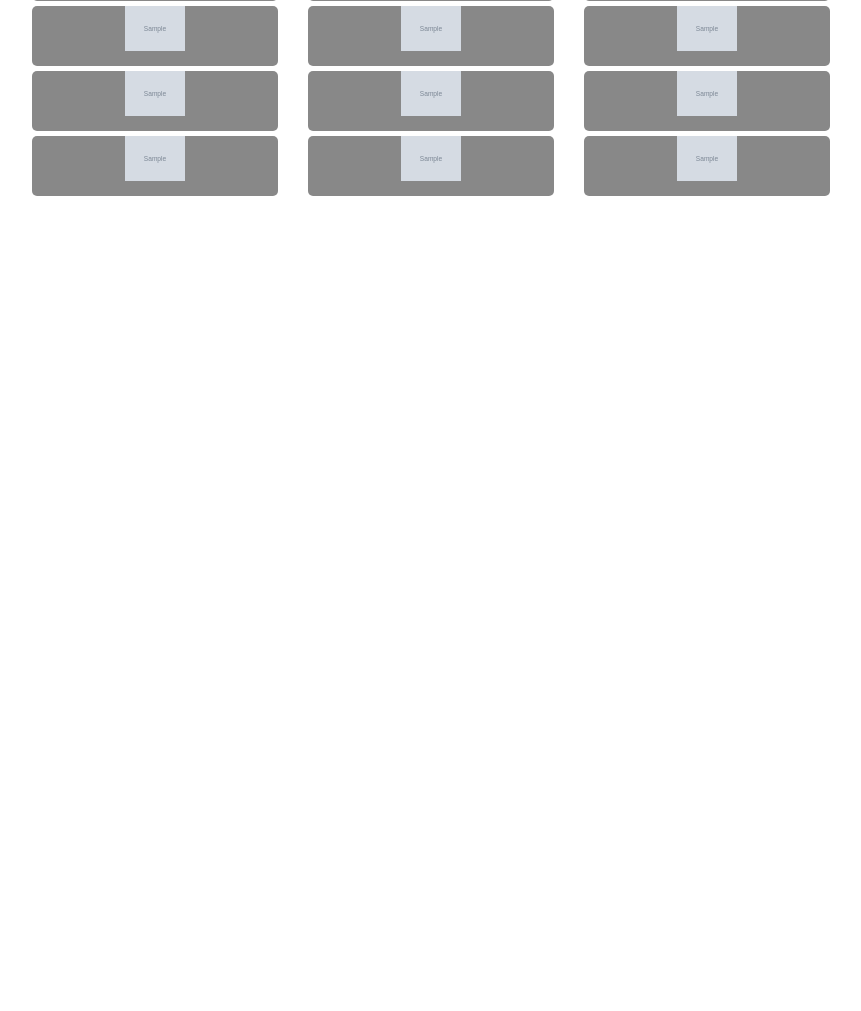
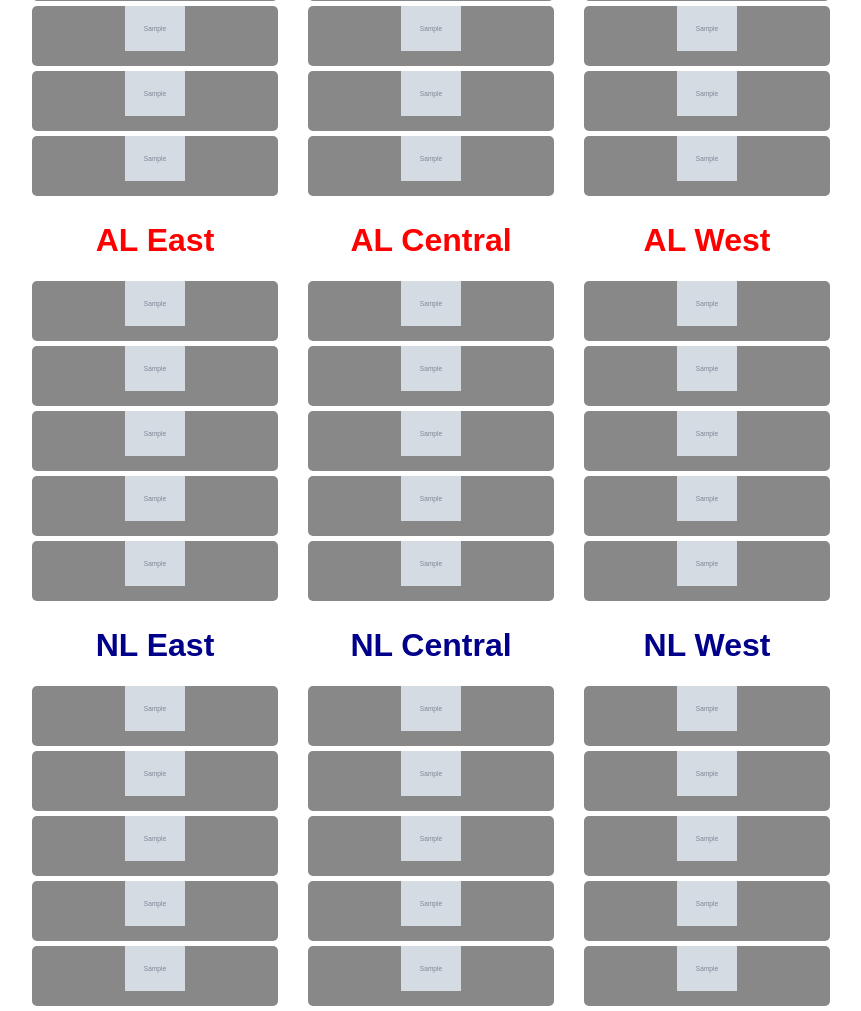
Before and after one commit to linduff/mlbStandingsBoard, a FastAPI app: template templates/standings.html in a window 1280 px wide. Shown: the part 609-1620 px from the top of the page, without its empty margins (209-1070 px from the left). Before the commit the page ends 805 px from the top, so only its background shows below. Run offline with FastAPI, Linux system fonts and the light colour scheme; the template is opened without the code that fills it: most values are stand-ins (such as "Sample title", 1, 10 or a date in 2020); grey boxes marked "Sample" are stand-in pictures; parts of the project's set-up code (start-up, migrations or seed data) failed here and were passed over.

Commit message:
update standings.html

```diff
--- a/templates/standings.html
+++ b/templates/standings.html
@@ -4,6 +4,61 @@
     <link href="{{ url_for('static', path='/styles.css') }}" rel="stylesheet">
 </head>
 <body>
+    <div class="standings">
+        <div class="league">
+            <div class="division">
+                <h1 class="division-al">AL East</h1>
+                <div class="team" style="background-color:{{data['AL East'][0]['color']}}"><img style="width:60px;" src={{data['AL East'][0]['logoImage']}}></div>
+                <div class="team" style="background-color:{{data['AL East'][1]['color']}}"><img style="width:60px;" src={{data['AL East'][1]['logoImage']}}></div>
+                <div class="team" style="background-color:{{data['AL East'][2]['color']}}"><img style="width:60px;" src={{data['AL East'][2]['logoImage']}}></div>
+                <div class="team" style="background-color:{{data['AL East'][3]['color']}}"><img style="width:60px;" src={{data['AL East'][3]['logoImage']}}></div>
+                <div class="team" style="background-color:{{data['AL East'][4]['color']}}"><img style="width:60px;" src={{data['AL East'][4]['logoImage']}}></div>
+            </div>
+            <div class="division">
+                <h1 class="division-al">AL Central</h1>
+                <div class="team" style="background-color:{{data['AL Central'][0]['color']}}"><img style="width:60px;" src={{data['AL Central'][0]['logoImage']}}></div>
+                <div class="team" style="background-color:{{data['AL Central'][1]['color']}}"><img style="width:60px;" src={{data['AL Central'][1]['logoImage']}}></div>
+                <div class="team" style="background-color:{{data['AL Central'][2]['color']}}"><img style="width:60px;" src={{data['AL Central'][2]['logoImage']}}></div>
+                <div class="team" style="background-color:{{data['AL Central'][3]['color']}}"><img style="width:60px;" src={{data['AL Central'][3]['logoImage']}}></div>
+                <div class="team" style="background-color:{{data['AL Central'][4]['color']}}"><img style="width:60px;" src={{data['AL Central'][4]['logoImage']}}></div>
+            </div>
+            <div class="division">
+                <h1 class="division-al">AL West</h1>
+                <div class="team" style="background-color:{{data['AL West'][0]['color']}}"><img style="width:60px;" src={{data['AL West'][0]['logoImage']}}></div>
+                <div class="team" style="background-color:{{data['AL West'][1]['color']}}"><img style="width:60px;" src={{data['AL West'][1]['logoImage']}}></div>
+                <div class="team" style="background-color:{{data['AL West'][2]['color']}}"><img style="width:60px;" src={{data['AL West'][2]['logoImage']}}></div>
+                <div class="team" style="background-color:{{data['AL West'][3]['color']}}"><img style="width:60px;" src={{data['AL West'][3]['logoImage']}}></div>
+                <div class="team" style="background-color:{{data['AL West'][4]['color']}}"><img style="width:60px;" src={{data['AL West'][4]['logoImage']}}></div>
+            </div>
+        </div>
+        <div class="league">
+            <div class="division">
+                <h1 class="division-nl">NL East</h1>
+                <div class="team" style="background-color:{{data['NL East'][0]['color']}}"><img style="width:60px;" src={{data['NL East'][0]['logoImage']}}></div>
+                <div class="team" style="background-color:{{data['NL East'][1]['color']}}"><img style="width:60px;" src={{data['NL East'][1]['logoImage']}}></div>
+                <div class="team" style="background-color:{{data['NL East'][2]['color']}}"><img style="width:60px;" src={{data['NL East'][2]['logoImage']}}></div>
+                <div class="team" style="background-color:{{data['NL East'][3]['color']}}"><img style="width:60px;" src={{data['NL East'][3]['logoImage']}}></div>
+                <div class="team" style="background-color:{{data['NL East'][4]['color']}}"><img style="width:60px;" src={{data['NL East'][4]['logoImage']}}></div>
+
+            </div>
+            <div class="division">
+                <h1 class="division-nl">NL Central</h1>
+                <div class="team" style="background-color:{{data['NL Central'][0]['color']}}"><img style="width:60px;" src={{data['NL Central'][0]['logoImage']}}></div>
+                <div class="team" style="background-color:{{data['NL Central'][1]['color']}}"><img style="width:60px;" src={{data['NL Central'][1]['logoImage']}}></div>
+                <div class="team" style="background-color:{{data['NL Central'][2]['color']}}"><img style="width:60px;" src={{data['NL Central'][2]['logoImage']}}></div>
+                <div class="team" style="background-color:{{data['NL Central'][3]['color']}}"><img style="width:60px;" src={{data['NL Central'][3]['logoImage']}}></div>
+                <div class="team" style="background-color:{{data['NL Central'][4]['color']}}"><img style="width:60px;" src={{data['NL Central'][4]['logoImage']}}></div>
+            </div>
+            <div class="division">
+                <h1 class="division-nl">NL West</h1>
+                <div class="team" style="background-color:{{data['NL West'][0]['color']}}"><img style="width:60px;" src={{data['NL West'][0]['logoImage']}}></div>
+                <div class="team" style="background-color:{{data['NL West'][1]['color']}}"><img style="width:60px;" src={{data['NL West'][1]['logoImage']}}></div>
+                <div class="team" style="background-color:{{data['NL West'][2]['color']}}"><img style="width:60px;" src={{data['NL West'][2]['logoImage']}}></div>
+                <div class="team" style="background-color:{{data['NL West'][3]['color']}}"><img style="width:60px;" src={{data['NL West'][3]['logoImage']}}></div>
+                <div class="team" style="background-color:{{data['NL West'][4]['color']}}"><img style="width:60px;" src={{data['NL West'][4]['logoImage']}}></div>
+            </div>
+        </div>
+    </div>
     <div class="standings">
         <div class="league">
             <div class="division">
```
